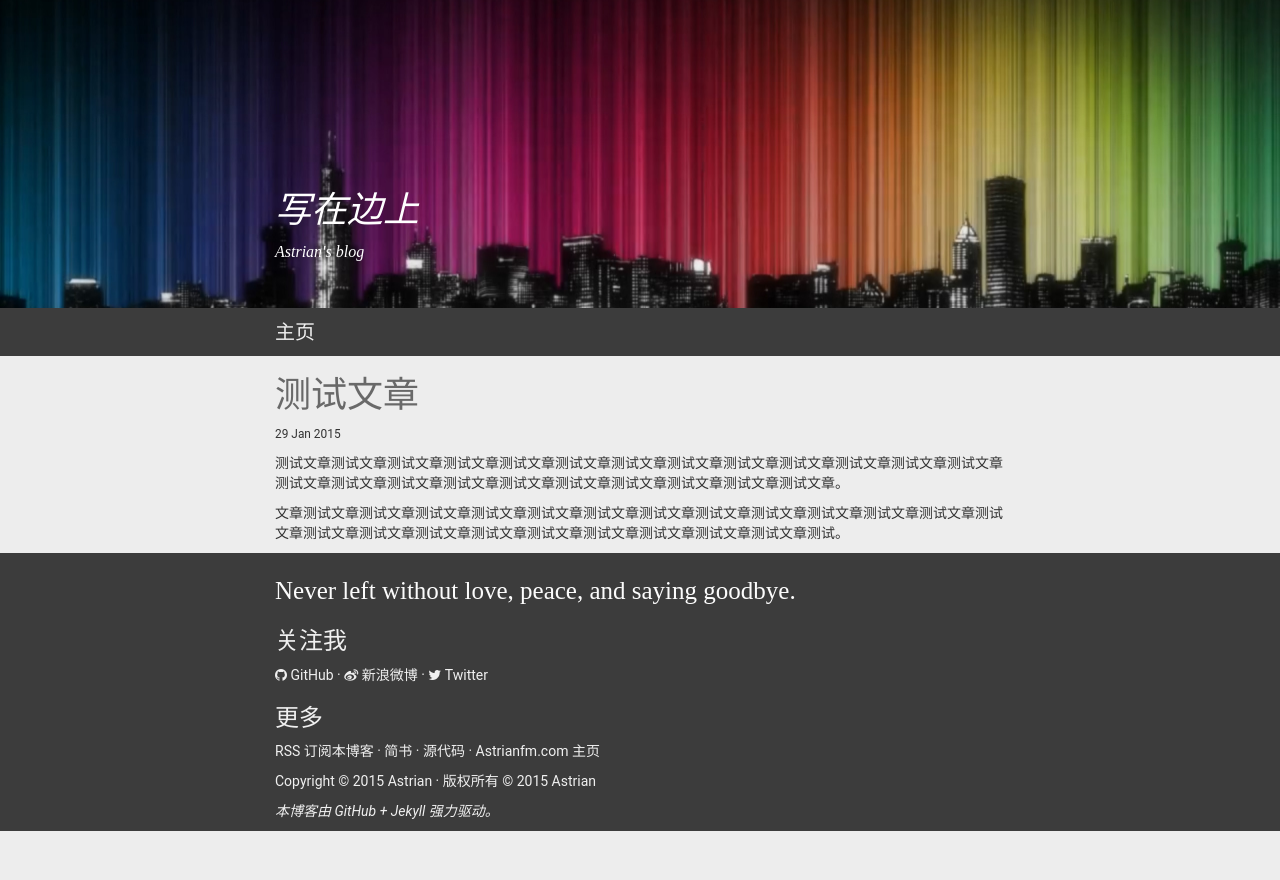
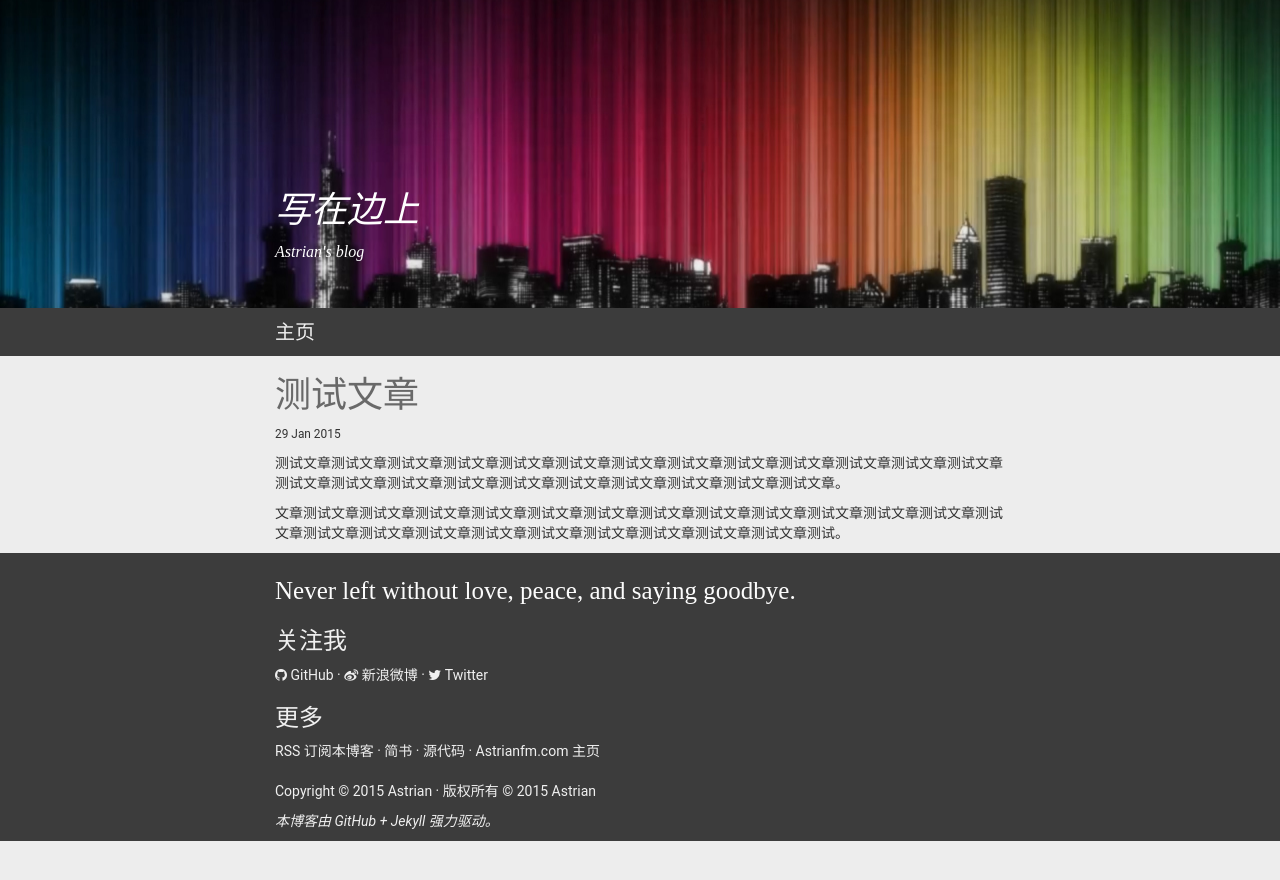
Before and after one commit to zqm1999/zqm1999.github.io, a Jekyll site: the page built from index.htm, in a window 1280 px wide. Shown: the top 880 px of the page. Built offline with Jekyll 4.4.1, drawn with Linux system fonts in a browser that asks for light colours; nearby versions of some CDN libraries; some web fonts are replaced; Markdown is read by kramdown in place of the engine named in the settings.

Commit message:
footer 样式修正

```diff
--- a/css/index.css
+++ b/css/index.css
@@ -64,3 +64,7 @@ img{
 .footer-menu a:link {color:#f0f0f0;}
 .footer-menu a:hover {color:#d9d9d9;text-decoration:none;}
 .footer-menu a:active {color:#d9d9d9;text-decoration:none;}
+
+#info{
+    padding-top: 10px;
+}
```
